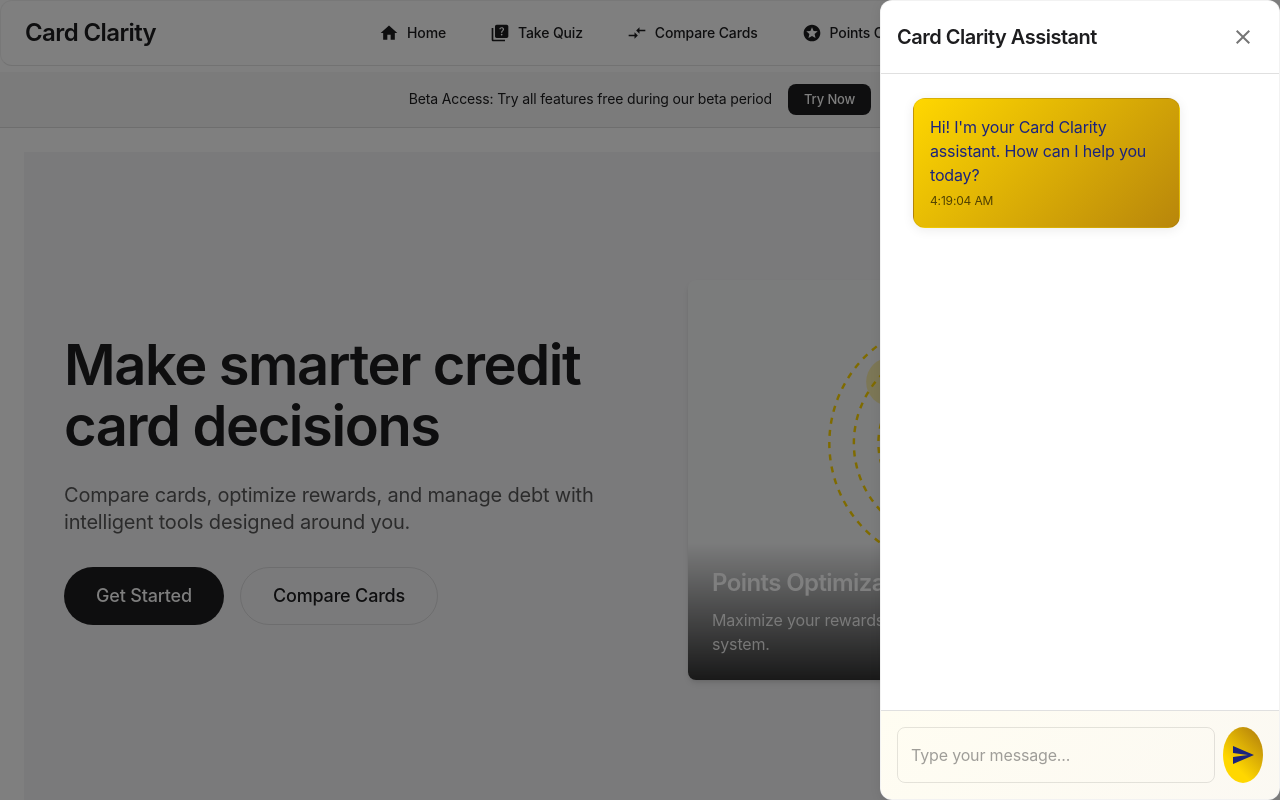
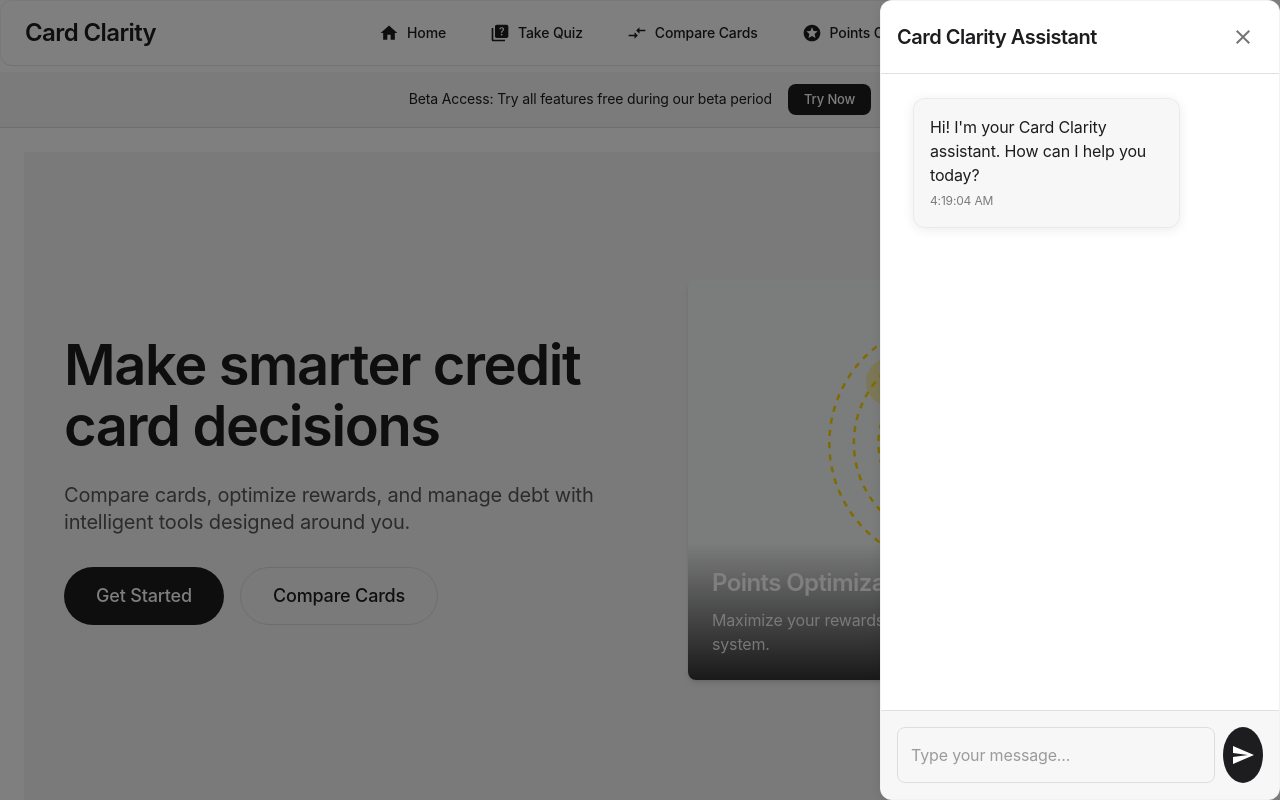
Before and after one commit to nickjackson801/card-clarity, a React (Vite) app: page / in a window 1280 px wide. Both pictures are taken after a click on the button "chat". Shown: the top 800 px of the page. Built offline with nearby package versions, Linux system fonts and the light colour scheme.

Commit message:
Update ChatBot styling to match minimalist theme and add floating animation

```diff
--- a/src/components/ChatBot.tsx
+++ b/src/components/ChatBot.tsx
@@ -19,6 +19,21 @@ import {
 } from '@mui/icons-material';
 import { motion, AnimatePresence } from 'framer-motion';
 import { useNavigate } from 'react-router-dom';
+
+// Add floating animation keyframes
+const floatingAnimation = {
+  '@keyframes float': {
+    '0%': {
+      transform: 'translateY(0px)',
+    },
+    '50%': {
+      transform: 'translateY(-10px)',
+    },
+    '100%': {
+      transform: 'translateY(0px)',
+    },
+  },
+};
 
 interface Message {
   text: string;
@@ -259,8 +274,15 @@ const ChatBot = () => {
       {!isOpen && (
         <motion.div
           initial={{ opacity: 0, y: 20 }}
-          animate={{ opacity: 1, y: 0 }}
-          transition={{ duration: 0.5 }}
+          animate={{
+            opacity: 1,
+            y: [0, -10, 0]
+          }}
+          transition={{
+            duration: 3,
+            repeat: Infinity,
+            ease: "easeInOut"
+          }}
           style={{
             position: 'fixed',
             bottom: 80,
@@ -270,7 +292,7 @@ const ChatBot = () => {
             borderRadius: '16px',
             boxShadow: '0 4px 24px rgba(0, 0, 0, 0.2)',
             backdropFilter: 'blur(10px)',
-            zIndex: 1000,
+            zIndex: 1000
           }}
         >
           <Typography
@@ -619,9 +641,9 @@ const ChatBot = () => {
                         p: 2,
                         maxWidth: '80%',
                         background: message.isUser
-                          ? 'linear-gradient(45deg, #2563eb 30%, #60a5fa 90%)'
-                          : 'linear-gradient(135deg, #FFD700 0%, #B8860B 100%)',
-                        color: message.isUser ? 'white' : '#1a237e',
+                          ? '#1d1d1f'
+                          : 'rgba(0, 0, 0, 0.03)',
+                        color: message.isUser ? '#ffffff' : '#1d1d1f',
                       }}
                     >
                       <Typography variant="body1">{message.text}</Typography>
@@ -630,7 +652,7 @@ const ChatBot = () => {
                         sx={{
                           display: 'block',
                           mt: 0.5,
-                          color: message.isUser ? '#1a237e' : 'text.secondary',
+                          color: message.isUser ? 'rgba(255, 255, 255, 0.7)' : 'rgba(0, 0, 0, 0.5)',
                         }}
                       >
                         {message.timestamp.toLocaleTimeString()}
@@ -641,11 +663,21 @@ const ChatBot = () => {
                             component="button"
                             onClick={() => handleLinkClick(message.link!.path)}
                             sx={{
-                              color: message.isUser ? 'white' : 'primary.main',
-                              textDecoration: 'underline',
+                              color: message.isUser ? '#ffffff' : '#1d1d1f',
+                              textDecoration: 'none',
+                              display: 'flex',
+                              alignItems: 'center',
+                              gap: 0.5,
+                              fontSize: '13px',
+                              fontWeight: 500,
+                              bgcolor: message.isUser ? 'rgba(255, 255, 255, 0.1)' : 'rgba(0, 0, 0, 0.05)',
+                              px: 1.5,
+                              py: 0.75,
+                              borderRadius: '8px',
+                              transition: 'all 0.2s ease',
                               '&:hover': {
-                                color: message.isUser ? 'white' : 'primary.dark',
-                              },
+                                bgcolor: message.isUser ? 'rgba(255, 255, 255, 0.15)' : 'rgba(0, 0, 0, 0.08)',
+                              }
                             }}
                           >
                             {message.link.text}
@@ -662,7 +694,7 @@ const ChatBot = () => {
 
           <Divider />
 
-          <Box sx={{ p: 2, display: 'flex', gap: 1, background: 'linear-gradient(135deg, rgba(255, 215, 0, 0.05) 0%, rgba(184, 134, 11, 0.05) 100%)' }}>
+          <Box sx={{ p: 2, display: 'flex', gap: 1, background: 'rgba(0, 0, 0, 0.03)' }}>
             <TextField
               fullWidth
               variant="outlined"
@@ -673,19 +705,21 @@ const ChatBot = () => {
               sx={{
                 '& .MuiOutlinedInput-root': {
                   '&:hover fieldset': {
-                    borderColor: '#FFD700',
+                    borderColor: 'rgba(0, 0, 0, 0.1)',
+                  },
+                  '&.Mui-focused fieldset': {
+                    borderColor: '#1d1d1f',
                   },
                 },
               }}
             />
             <IconButton
-              color="primary"
               onClick={(e) => handleSubmit(e)}
               sx={{
-                background: 'linear-gradient(45deg, #FFD700 30%, #B8860B 90%)',
-                color: '#1a237e',
+                background: '#1d1d1f',
+                color: '#ffffff',
                 '&:hover': {
-                  background: 'linear-gradient(45deg, #B8860B 30%, #FFD700 90%)',
+                  background: '#2d2d2f',
                 },
               }}
             >
```
